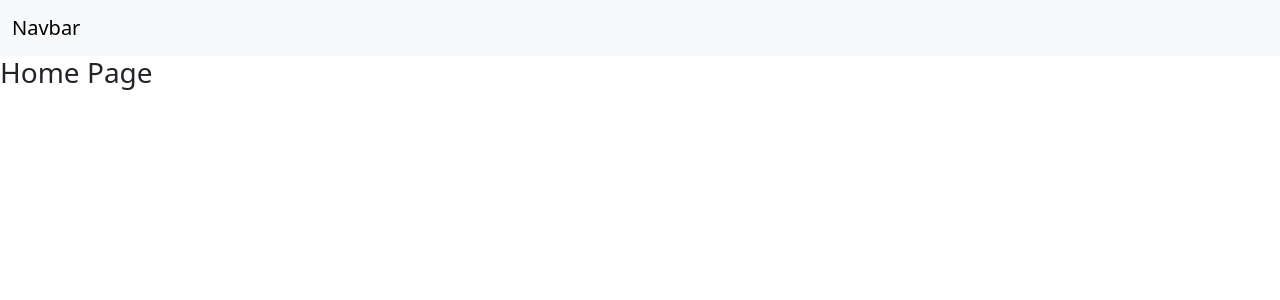
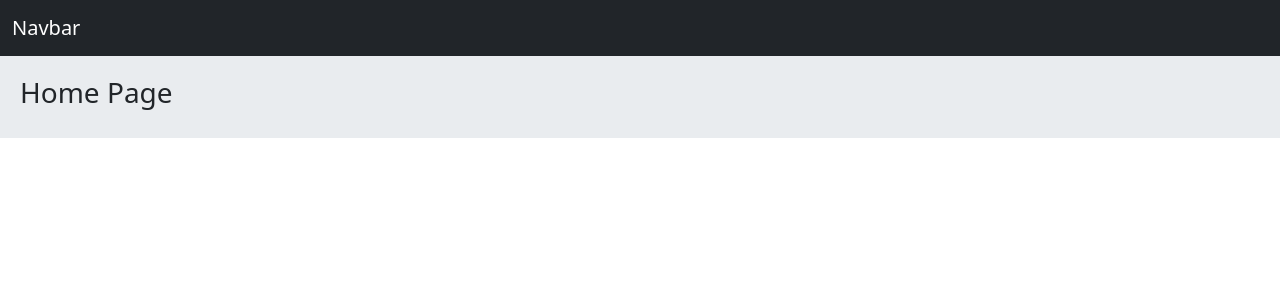
Before and after one commit to amosein/django-projects, a Django app: page /todo/home/ in a window 1280 px wide. Shown: the top 300 px of the page. Run offline with Django 5.2, Linux system fonts and the light colour scheme.

Commit message:
added some configuration on navbar.html to make it dark and also base.html

```diff
--- a/01 - Todo App/Todo/templates/base.html
+++ b/01 - Todo App/Todo/templates/base.html
@@ -1,16 +1,32 @@
 <!DOCTYPE html>
 <html lang="en">
 <head>
+    {# This a link to bootstrap to use its features #}
     <link href="https://cdn.jsdelivr.net/npm/bootstrap@5.3.6/dist/css/bootstrap.min.css" rel="stylesheet" integrity="sha384-4Q6Gf2aSP4eDXB8Miphtr37CMZZQ5oXLH2yaXMJ2w8e2ZtHTl7GptT4jmndRuHDT" crossorigin="anonymous">
     <meta charset="UTF-8">
     <title>Title</title>
+  {# this is a class for styling and padding #}
+  <style>
+    .jumbotron{
+    padding: 20px;
+    margin-bottom: 20px;
+    background-color: #e9ecef;
+    }
+  </style>
 </head>
 <body>
 
+{# i used my navbar file here to make my code shorter#}
 {% include "navbar.html"%}
+  {# define a div and connect it to the class i write to use the padding#}
+  <div class="jumbotron">
 
-{% block detail %}
-{% endblock %}
+    {# its to tell my html file where to put the information in order to be#}
+    {# added in base file which we inherit from to work properly#}
+    {% block detail %}
+    {% endblock %}
+
+  </div>
 
 </body>
 </html>
--- a/01 - Todo App/Todo/templates/navbar.html
+++ b/01 - Todo App/Todo/templates/navbar.html
@@ -1,4 +1,5 @@
-<nav class="navbar navbar-expand-lg bg-body-tertiary">
+{# with navbar-dark and bg-dark i make the navabar to be dark simple :) #}
+<nav class="navbar navbar-expand-lg navbar-dark bg-dark">
   <div class="container-fluid">
     <a class="navbar-brand" href="#">Navbar</a>
   </div>
```
